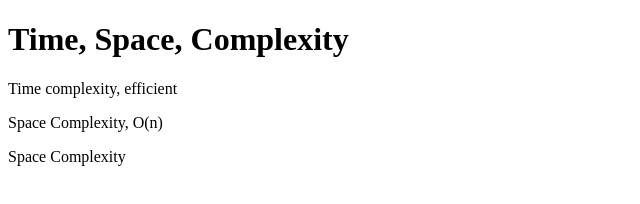
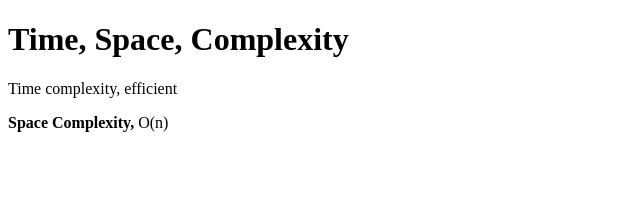
Before and after one commit to acciojob/time-and-space-complexity-manishloginn, a website: page main.html in a window 1280 px wide. Shown: the whole page, without its empty margins (0-640 px from the left). Drawn offline with Linux system fonts and the light colour scheme.

Commit message:
created a submission

```diff
--- a/main.html
+++ b/main.html
@@ -8,12 +8,27 @@
 
 <body>
 	<!-- the entire body must be written by student -->
-    <script type="text/javascript" src="./script.js">
+
+	<h1>Time, Space, Complexity</h1>
+	<p>Time complexity, efficient
+	</p>
+	<p>
+	<b>Space Complexity,</b> O(n)
+	</p>
+
+
+
+
+
+
+
+
+
+
+
+
+	<script type="text/javascript" src="./script.js">
 </script>
-	<h1>Time, Space, Complexity</h1>
-	<p>Time complexity, efficient</p>
-	<p>Space Complexity, O(n)</p>
-	<p>Space Complexity</p>
 
 </body>
 
```
